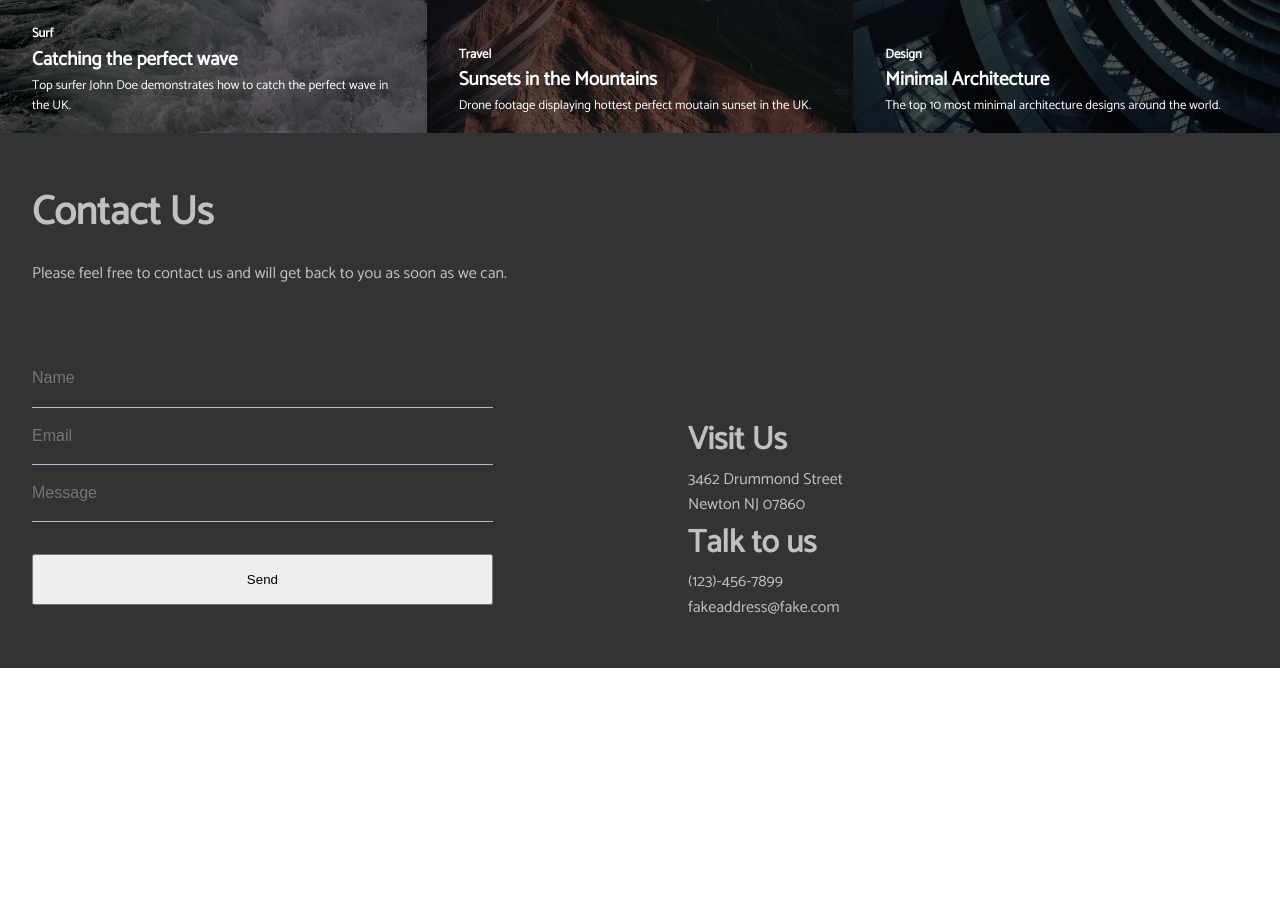
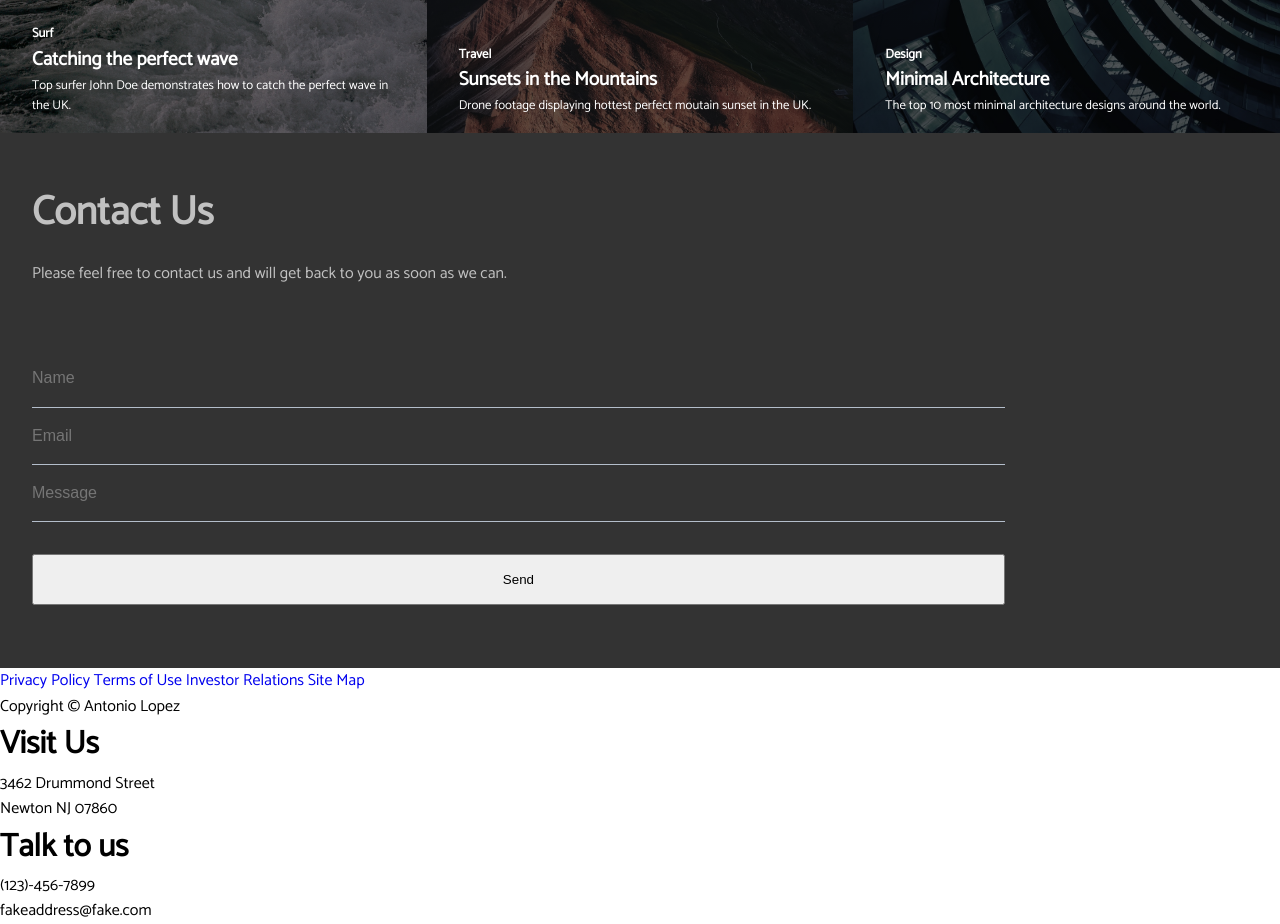
Before and after one commit to antonio-lopez/photo-agency-landing-pg, a plain HTML site: page index.html in a window 1280 px wide. Shown: the part 1760-2684 px from the top of the page. Before the commit the page ends 2428 px from the top, so only its background shows below. Drawn offline with Linux system fonts and the light colour scheme.

Commit message:
added footer text

```diff
--- a/index.html
+++ b/index.html
@@ -171,8 +171,35 @@
         </div>
       </div>
 
-      <div class="contact__right">
+      <!-- <div class="contact__right">
         <div class="contact__info">
+          <div class="contact__address">
+            <h1>Visit Us</h1>
+            <p>3462 Drummond Street</p>
+            <p>Newton NJ 07860</p>
+          </div>
+          <div class="contact__phone">
+            <h1>Talk to us</h1>
+            <p>(123)-456-7899</p>
+            <p>fakeaddress@fake.com</p>
+          </div>
+        </div>
+      </div> -->
+    </section>
+
+    <section class="footer">
+      <div class="footer__container">
+        <div class="footer__legal">
+          <div class="footer__info">
+            <a href="#">Privacy Policy</a>
+            <a href="#">Terms of Use</a>
+            <a href="#">Investor Relations</a>
+            <a href="#">Site Map</a>
+          </div class='footer__copyright'>
+          Copyright © Antonio Lopez
+          </div>
+        </div>
+        <div class="footer_visit">
           <div class="contact__address">
             <h1>Visit Us</h1>
             <p>3462 Drummond Street</p>
```
